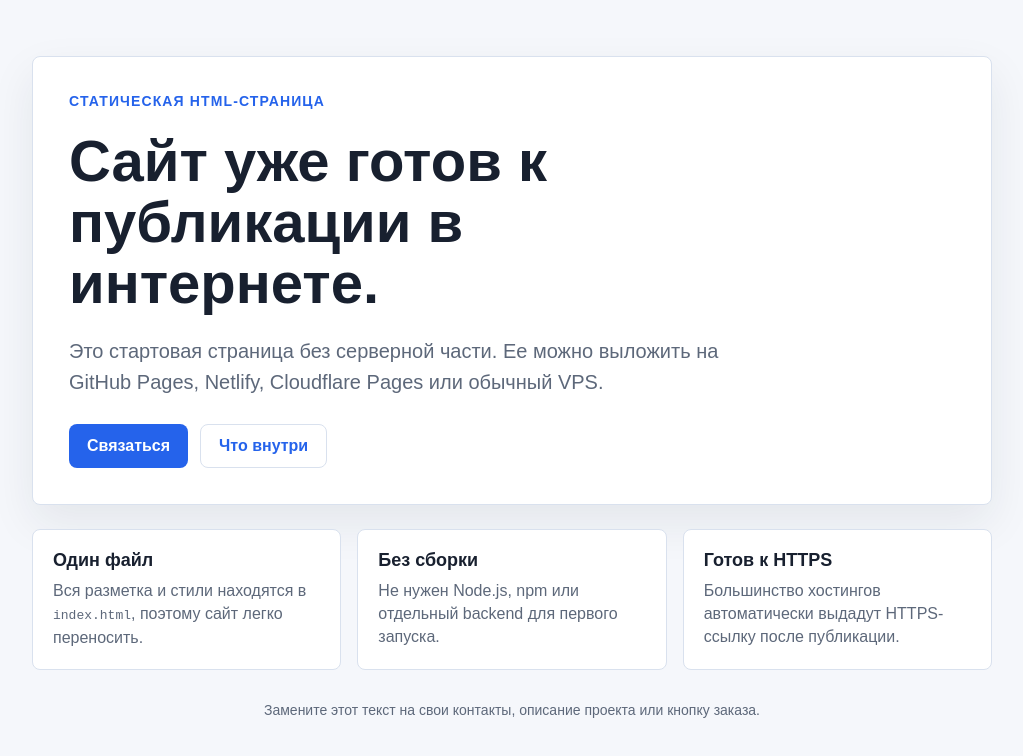
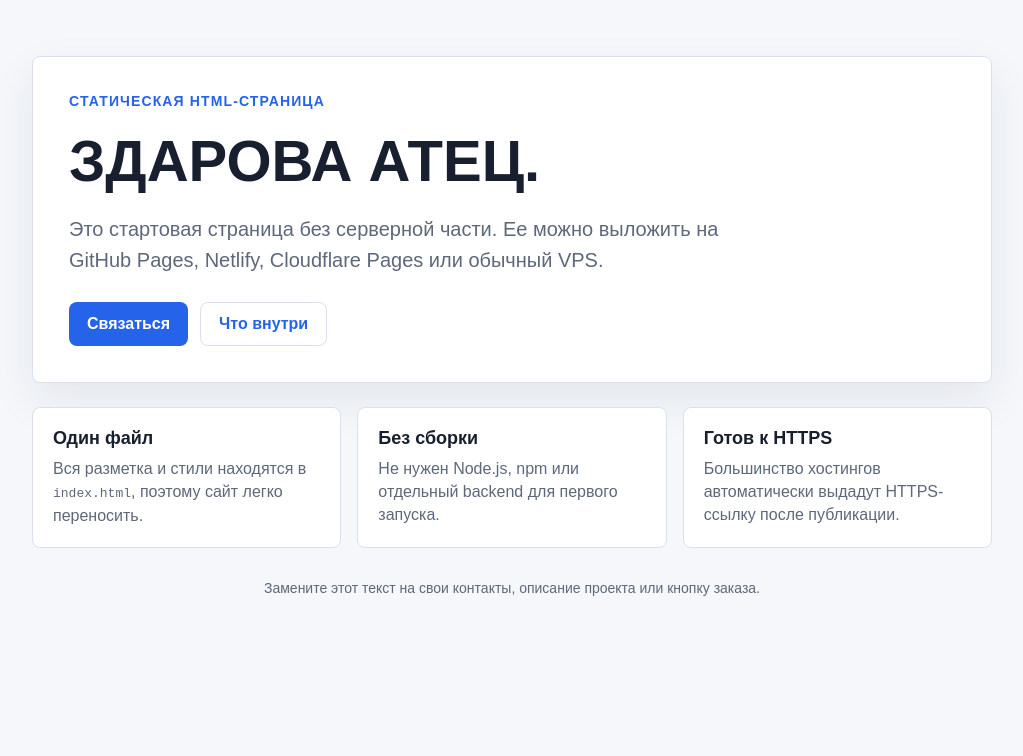
Before and after one commit to SPB3301/obed-site, a plain HTML site: page index.html in a window 1280 px wide. Shown: the whole page, without its empty margins (128-1151 px from the left). Drawn offline with Linux system fonts and the light colour scheme.

Commit message:
Update header text in index.html

```diff
--- a/index.html
+++ b/index.html
@@ -153,7 +153,7 @@
   <main>
     <section class="hero">
       <p class="label">Статическая HTML-страница</p>
-      <h1>Сайт уже готов к публикации в интернете.</h1>
+      <h1>ЗДАРОВА АТЕЦ.</h1>
       <p class="lead">
         Это стартовая страница без серверной части. Ее можно выложить на GitHub Pages,
         Netlify, Cloudflare Pages или обычный VPS.
```
